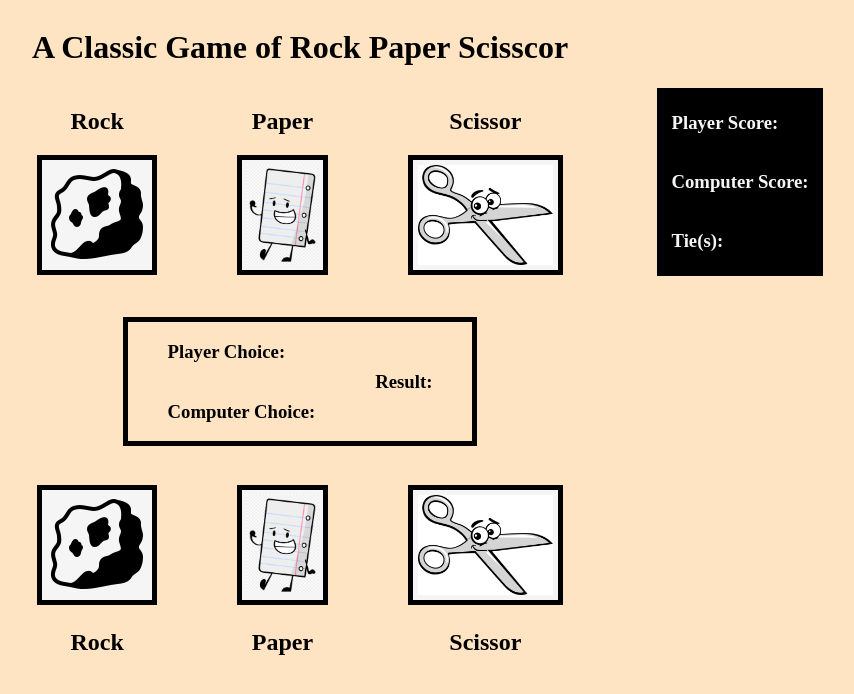
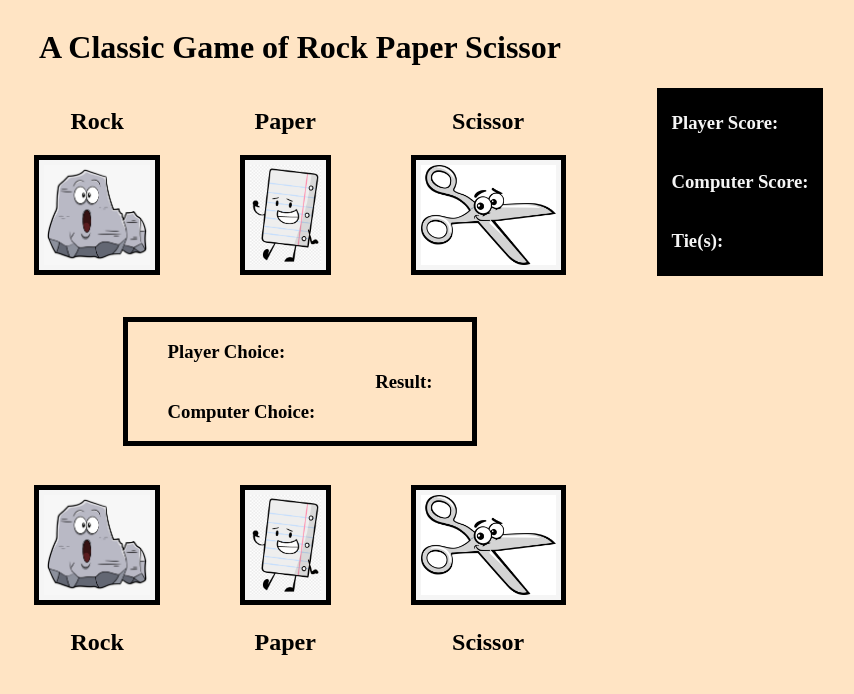
Before and after one commit to ngluding/rock_paper_scissors, a plain HTML site: page index.html in a window 1280 px wide. Shown: the whole page, without its empty margins (340-1194 px from the left). Drawn offline with Linux system fonts and the light colour scheme.

Commit message:
Fixed typo and changed picture

```diff
--- a/index.html
+++ b/index.html
@@ -12,7 +12,7 @@
 
 <body>
 
-<h1>A Classic Game of Rock Paper Scisscor</h1>
+<h1>A Classic Game of Rock Paper Scissor</h1>
 
 <div class="top_right">
     <div class="box">
@@ -20,13 +20,12 @@
         <h3 class = "computerScore">Computer Score:</h3>
         <h3 class = "tieScore">Tie(s):</h3>
     </div>
-    <!-- <button onclick="resetGame()">New Game</button> -->
 </div>
 
 <div class="playerSelection">
     <div class="pOption">
         <h2 class="text">Rock</h2>
-        <img src="images/Rock.png" alt="Rock" class="rock">
+        <img src="images/Rock_1.jpeg" alt="Rock" class="rock">
     </div>
     <div class="pOption">
         <h2 class="text">Paper</h2>
@@ -49,10 +48,6 @@
             <h3 class = "computerChoice">Computer Choice:</h3>
         </div>
         <h3 class="result">Result:</h3>
-        <!-- <h3 class="result">Result:</h3>
-        <h3 class = "playerScore">Player Score: </h3>
-        <h3 class = "computerScore">Computer Score:</h3>
-        <h3 class = "tieScore">Tie(s):</h3> -->
     </div>
 </div>
 
@@ -62,7 +57,7 @@
 
 <div class="computerSelection">
     <div class="cOption">
-        <img src="images/Rock.png" alt="Rock" id="rock">
+        <img src="images/Rock_1.jpeg" alt="Rock" id="rock">
         <h2 class="text">Rock</h2>
     </div>
     <div class="cOption">
--- a/style.css
+++ b/style.css
@@ -115,6 +115,7 @@ button {
     flex-direction: column;
     align-items: center;
     justify-content: center;
+    border: 5px solid black;
     background: whitesmoke;
     padding: 2em 4em;
 }
```
Also changed, not shown: images/Rock_1.jpeg (added), 2 other files.
